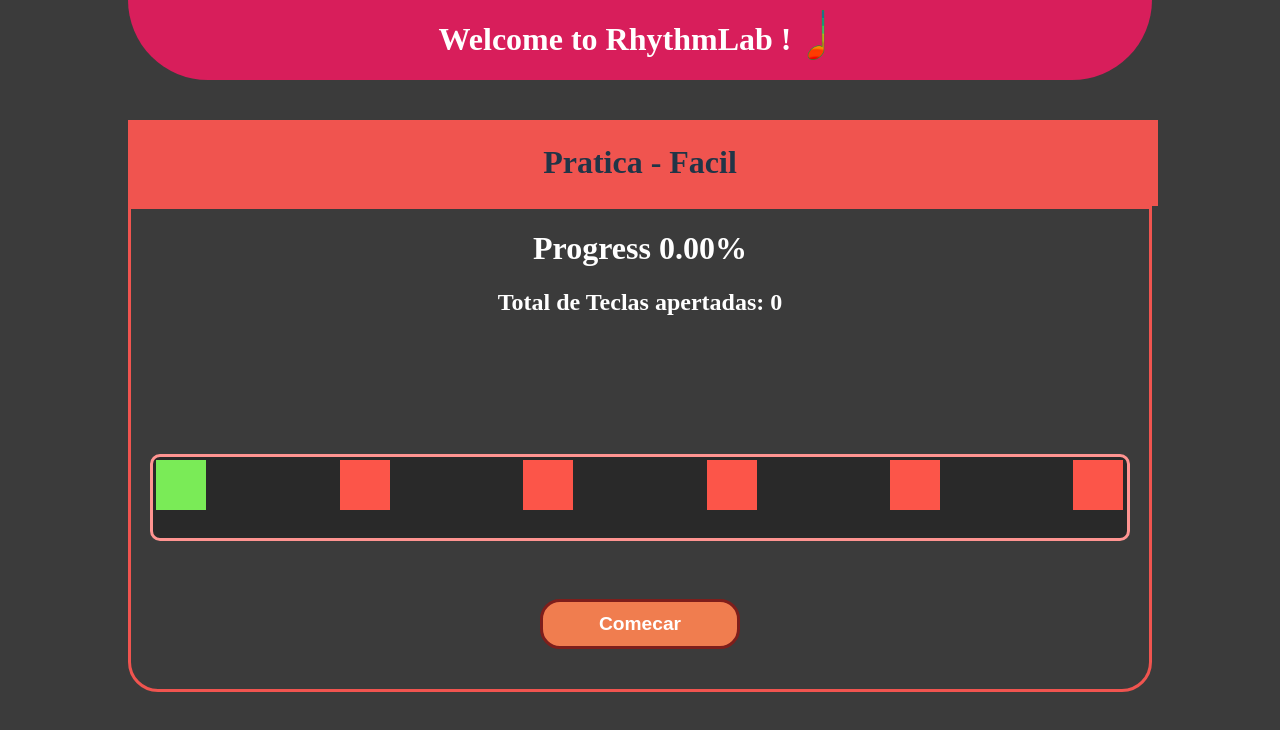
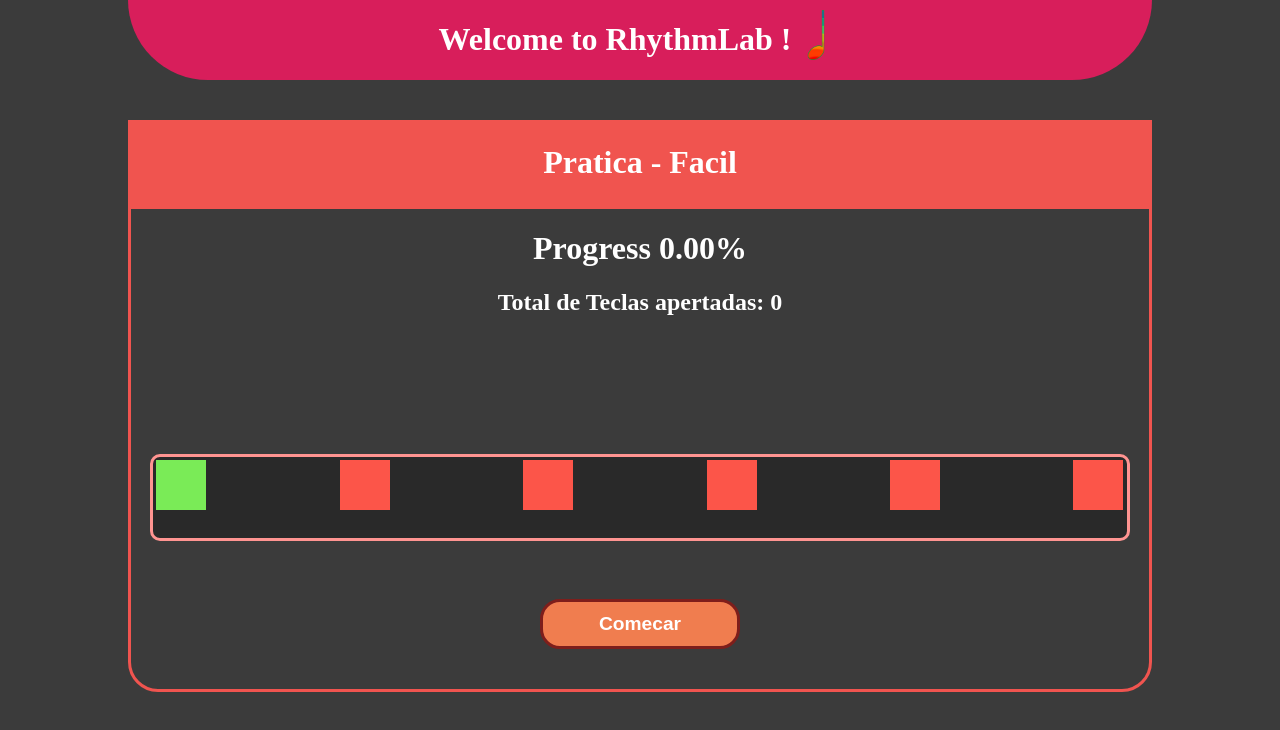
Before and after one commit to MuriloCarvG12/RhythmLab, a React (Vite) app in the folder RhythmLab/: page /practice in a window 1280 px wide. Both pictures are taken after a click on the button "Facil". Shown: the top 730 px of the page. Built offline with nearby package versions, Linux system fonts and the light colour scheme.

Commit message:
Style: conserta pequenos erros visuais no component Sheet_Space_Header

```diff
--- a/RhythmLab/src/pages/pagePractice.tsx
+++ b/RhythmLab/src/pages/pagePractice.tsx
@@ -236,7 +236,7 @@ export default function PagePractice()
 
                       <>
 
-                              <div style={{backgroundColor: '#F0544F', textAlign: 'center', borderBlockStyle: 'solid', borderBlockWidth: 3, borderBlockColor: '#F0544F', width: '100%', paddingRight: 6}}>
+                              <div className="Sheet_Space_Header" style={{backgroundColor: '#F0544F', textAlign: 'center', borderBlockStyle: 'solid', borderBlockWidth: 3, borderBlockColor: '#F0544F', width: '100%', color: 'white'}}>
                                             <h1> {displayText} </h1>
                               </div>
 
```
